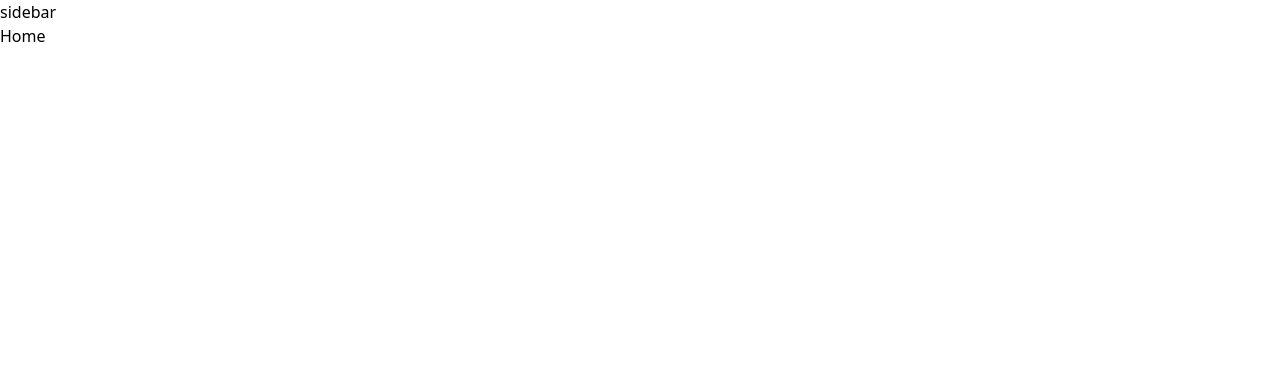
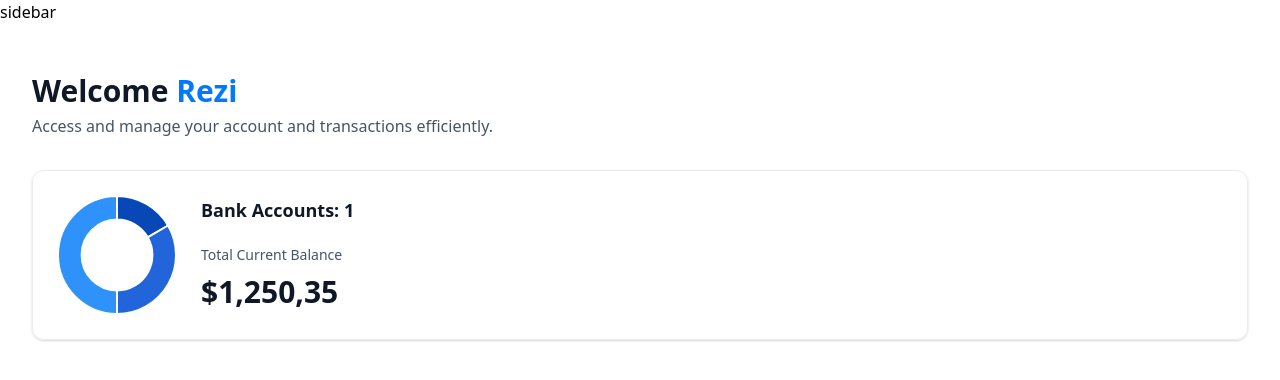
Before and after one commit to rezis-work/fabank, a Next.js app: page / in a window 1280 px wide. Shown: the top 380 px of the page. Built offline with nearby package versions, Linux system fonts and the light colour scheme.

Commit message:
implement chart and main page welcome

```diff
--- a/app/(root)/page.tsx
+++ b/app/(root)/page.tsx
@@ -1,7 +1,29 @@
+import HeaderBox from "@/components/HeaderBox";
+import TotalBalanceBox from "@/components/TotalBalanceBox";
 import React from "react";
 
 const Home = () => {
-  return <div>Home</div>;
+  const loggedIn = { firstName: "Rezi" };
+  return (
+    <section className="home">
+      <div className=" home-content">
+        <header className=" home-header">
+          <HeaderBox
+            type="greeting"
+            title="Welcome"
+            user={loggedIn?.firstName || "Guest"}
+            subtext="Access and manage your account and transactions efficiently."
+          />
+
+          <TotalBalanceBox
+            accounts={[]}
+            totalBanks={1}
+            totalCurrentBalance={1250.35}
+          />
+        </header>
+      </div>
+    </section>
+  );
 };
 
 export default Home;
--- /dev/null
+++ b/components/AnimatedCounter.tsx
@@ -0,0 +1,18 @@
+import React from "react";
+import CountUp from "react-countup";
+
+const AnimatedCounter = ({ amount }: { amount: number }) => {
+  return (
+    <p className=" w-full">
+      <CountUp
+        decimal=","
+        prefix="$"
+        duration={2.75}
+        decimals={2}
+        end={amount}
+      />
+    </p>
+  );
+};
+
+export default AnimatedCounter;
--- /dev/null
+++ b/components/DonutChart.tsx
@@ -0,0 +1,34 @@
+"use client";
+import { Chart as ChartJS, ArcElement, Tooltip, Legend } from "chart.js";
+import { Doughnut } from "react-chartjs-2";
+
+ChartJS.register(ArcElement, Tooltip, Legend);
+
+const DonutChart = ({ accounts }: DoughnutChartProps) => {
+  const data = {
+    datasets: [
+      {
+        label: "Banks",
+        data: [1250, 2500, 3750],
+        backgroundColor: ["#0747b6", "#2265db", "#2f91fa"],
+      },
+    ],
+    labels: ["Bank 1", "Bank 2", "Bank 3"],
+  };
+
+  return (
+    <Doughnut
+      data={data}
+      options={{
+        cutout: "60%",
+        plugins: {
+          legend: {
+            display: false,
+          },
+        },
+      }}
+    />
+  );
+};
+
+export default DonutChart;
--- /dev/null
+++ b/components/HeaderBox.tsx
@@ -0,0 +1,22 @@
+import React from "react";
+
+const HeaderBox = ({
+  type = "title",
+  title,
+  subtext,
+  user,
+}: HeaderBoxProps) => {
+  return (
+    <div className=" header-box">
+      <h1 className=" header-box-title">
+        {title}
+        {type === "greeting" && (
+          <span className=" text-bankGradient">&nbsp;{user}</span>
+        )}
+      </h1>
+      <p className=" header-box-subtext">{subtext}</p>
+    </div>
+  );
+};
+
+export default HeaderBox;
--- /dev/null
+++ b/components/TotalBalanceBox.tsx
@@ -0,0 +1,31 @@
+"use client";
+import { formatAmount } from "@/lib/utils";
+import React from "react";
+import CountUp from "react-countup";
+import AnimatedCounter from "./AnimatedCounter";
+import DonutChart from "./DonutChart";
+
+const TotalBalanceBox = ({
+  accounts = [],
+  totalBanks,
+  totalCurrentBalance,
+}: TotlaBalanceBoxProps) => {
+  return (
+    <section className=" total-balance">
+      <div className=" total-balance-chart">
+        <DonutChart accounts={accounts} />
+      </div>
+      <div className=" flex flex-col gap-6">
+        <h2 className=" header-2">Bank Accounts: {totalBanks}</h2>
+        <div className=" flex flex-col gap-2">
+          <p className="total-balance-label">Total Current Balance</p>
+          <div className=" total-balance-amount flex-center gap-2">
+            <AnimatedCounter amount={totalCurrentBalance} />
+          </div>
+        </div>
+      </div>
+    </section>
+  );
+};
+
+export default TotalBalanceBox;
--- a/package.json
+++ b/package.json
@@ -10,12 +10,15 @@
   },
   "dependencies": {
     "@radix-ui/react-slot": "^1.0.2",
+    "chart.js": "^4.4.2",
     "class-variance-authority": "^0.7.0",
     "clsx": "^2.1.1",
     "lucide-react": "^0.378.0",
     "next": "14.2.3",
     "query-string": "^9.0.0",
     "react": "^18",
+    "react-chartjs-2": "^5.2.0",
+    "react-countup": "^6.5.3",
     "react-dom": "^18",
     "tailwind-merge": "^2.3.0",
     "tailwindcss-animate": "^1.0.7"
```
Also changed, not shown: 1 other file (tests, documents, lock files or other folders).
